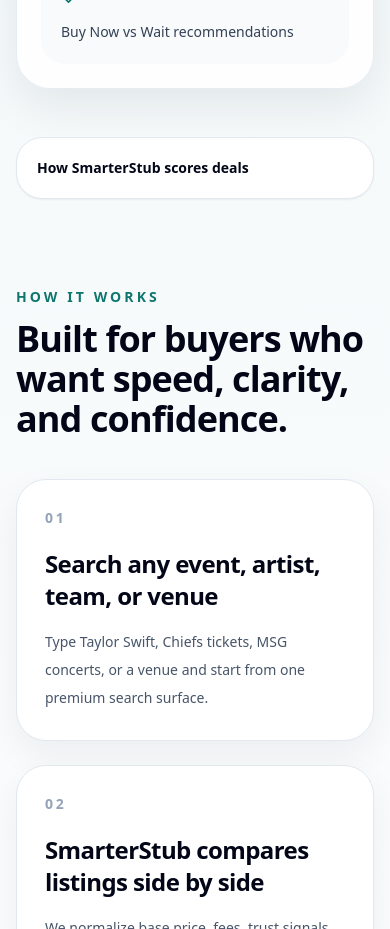
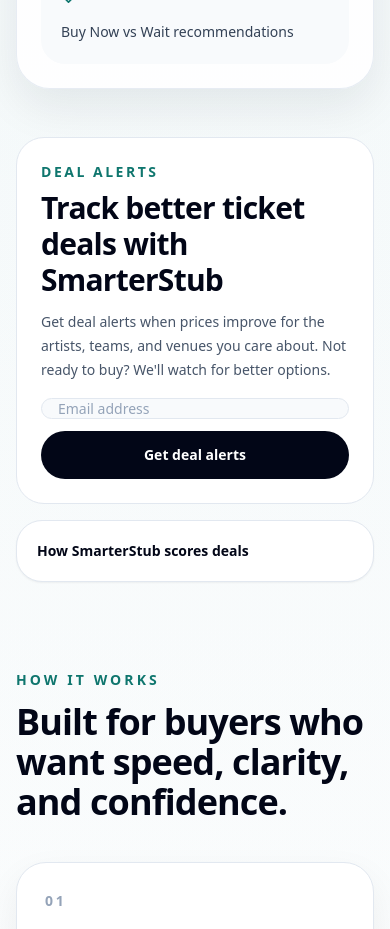
Before and after one commit to tmurguia123-spec/smarterstub-web, a Next.js app: page / in a window 390 px wide. Shown: the part 3460-4389 px from the top of the page. Built offline with nearby package versions, Linux system fonts and the light colour scheme; no server answers.

Commit message:
Add email capture and mobile filter cleanup

```diff
--- /dev/null
+++ b/src/app/api/alerts/route.ts
@@ -0,0 +1,44 @@
+import { NextRequest, NextResponse } from "next/server";
+
+const EMAIL_PATTERN = /^[^\s@]+@[^\s@]+\.[^\s@]+$/;
+const ALERTS_WEBHOOK_URL = process.env.ALERTS_WEBHOOK_URL;
+
+export async function POST(request: NextRequest) {
+  const body = await request.json().catch(() => null);
+  const email = typeof body?.email === "string" ? body.email.trim().toLowerCase() : "";
+  const source = typeof body?.source === "string" ? body.source : "unknown";
+  const eventId = typeof body?.eventId === "string" ? body.eventId : undefined;
+  const eventTitle = typeof body?.eventTitle === "string" ? body.eventTitle : undefined;
+
+  if (!EMAIL_PATTERN.test(email)) {
+    return NextResponse.json({ error: "Invalid email address" }, { status: 400 });
+  }
+
+  const payload = {
+    email,
+    source,
+    eventId,
+    eventTitle,
+    submittedAt: new Date().toISOString()
+  };
+
+  if (ALERTS_WEBHOOK_URL) {
+    const response = await fetch(ALERTS_WEBHOOK_URL, {
+      method: "POST",
+      headers: {
+        "Content-Type": "application/json"
+      },
+      body: JSON.stringify(payload)
+    });
+
+    if (!response.ok) {
+      return NextResponse.json({ error: "Failed to save alert signup" }, { status: 502 });
+    }
+
+    return NextResponse.json({ ok: true, persisted: true });
+  }
+
+  console.info("[SmarterStub][alerts] signup received", payload);
+
+  return NextResponse.json({ ok: true, persisted: false });
+}
--- a/src/app/event/[id]/page.tsx
+++ b/src/app/event/[id]/page.tsx
@@ -13,6 +13,7 @@
 } from "lucide-react";
 import { ScoringExplainer } from "@/components/scoring-explainer";
 import { DevSourceIndicator } from "@/components/dev-source-indicator";
+import { EmailCaptureForm } from "@/components/email-capture-form";
 import { ScorePill } from "@/components/score-pill";
 import {
   getEventComparison,
@@ -126,6 +127,9 @@
               Exact seats and availability are confirmed on Ticketmaster.
             </p>
           ) : null}
+          <p className="mt-2 text-[11px] leading-5 text-slate-500 sm:text-xs">
+            Not ready to buy? Track this event and get notified when better deals appear.
+          </p>
         </div>
       </div>
 
@@ -392,6 +396,17 @@
                 </p>
               </div>
           </div>
+
+          <EmailCaptureForm
+            title="Track this event"
+            description="Track this event and get notified when better deals appear or prices improve. No spam. Just smarter ticket updates."
+            buttonLabel="Notify me about better prices"
+            successMessage="You're on the list for better-price alerts."
+            source="event-page"
+            eventId={event.id}
+            eventTitle={event.title}
+            compact
+          />
         </aside>
       </div>
 
--- a/src/app/page.tsx
+++ b/src/app/page.tsx
@@ -13,6 +13,7 @@
   Wallet
 } from "lucide-react";
 import { EventCard } from "@/components/event-card";
+import { EmailCaptureForm } from "@/components/email-capture-form";
 import { ProviderPills } from "@/components/provider-pill";
 import { ScoringExplainer } from "@/components/scoring-explainer";
 import { ScorePill } from "@/components/score-pill";
@@ -211,6 +212,16 @@
             ))}
           </div>
         </div>
+      </section>
+
+      <section className="mx-auto max-w-7xl px-4 py-2 sm:px-6 lg:px-8">
+        <EmailCaptureForm
+          title="Track better ticket deals with SmarterStub"
+          description="Get deal alerts when prices improve for the artists, teams, and venues you care about. Not ready to buy? We'll watch for better options."
+          buttonLabel="Get deal alerts"
+          successMessage="You're on the list. We'll keep watch for better deals."
+          source="homepage"
+        />
       </section>
 
       <section className="mx-auto max-w-7xl px-4 py-2 sm:px-6 lg:px-8">
--- a/src/app/search/page.tsx
+++ b/src/app/search/page.tsx
@@ -171,16 +171,12 @@
         </div>
 
         <div className="mt-8 grid gap-4">
-          <section className="rounded-[28px] bg-slate-50 p-5">
+          <section className="rounded-[28px] bg-slate-50 p-4 sm:p-5">
             <div className="flex items-center gap-2 text-xs font-semibold uppercase tracking-[0.18em] text-slate-400">
               <SlidersHorizontal className="h-4 w-4" />
-              Safe Filter Mode
+              Filters
             </div>
-            <p className="mt-3 text-sm leading-6 text-slate-600">
-              Filters now use direct links instead of native dropdowns to avoid the remaining
-              production crash tied to dropdown interaction on this page.
-            </p>
-            <div className="mt-4 grid gap-4 md:grid-cols-2 xl:grid-cols-4">
+            <div className="mt-3 grid gap-4 md:grid-cols-2 xl:grid-cols-4">
               <div className="grid gap-2 text-sm text-slate-600">
                 <span className="font-medium text-slate-700">Sort</span>
                 <div className="flex flex-wrap gap-2">
--- /dev/null
+++ b/src/components/email-capture-form.tsx
@@ -0,0 +1,115 @@
+"use client";
+
+import { FormEvent, useState } from "react";
+
+interface EmailCaptureFormProps {
+  title: string;
+  description: string;
+  buttonLabel?: string;
+  successMessage?: string;
+  source: "homepage" | "event-page" | "search-no-results";
+  eventId?: string;
+  eventTitle?: string;
+  compact?: boolean;
+}
+
+const EMAIL_PATTERN = /^[^\s@]+@[^\s@]+\.[^\s@]+$/;
+
+export function EmailCaptureForm({
+  title,
+  description,
+  buttonLabel = "Get alerts",
+  successMessage = "You're signed up for updates.",
+  source,
+  eventId,
+  eventTitle,
+  compact = false
+}: EmailCaptureFormProps) {
+  const [email, setEmail] = useState("");
+  const [error, setError] = useState("");
+  const [isSubmitting, setIsSubmitting] = useState(false);
+  const [isSuccess, setIsSuccess] = useState(false);
+
+  async function handleSubmit(event: FormEvent<HTMLFormElement>) {
+    event.preventDefault();
+
+    const normalizedEmail = email.trim().toLowerCase();
+
+    if (!EMAIL_PATTERN.test(normalizedEmail)) {
+      setError("Enter a valid email address.");
+      return;
+    }
+
+    setError("");
+    setIsSubmitting(true);
+
+    try {
+      const response = await fetch("/api/alerts", {
+        method: "POST",
+        headers: {
+          "Content-Type": "application/json"
+        },
+        body: JSON.stringify({
+          email: normalizedEmail,
+          source,
+          eventId,
+          eventTitle
+        })
+      });
+
+      if (!response.ok) {
+        throw new Error("Request failed");
+      }
+
+      setIsSuccess(true);
+      setEmail("");
+    } catch {
+      setError("Unable to save your email right now.");
+    } finally {
+      setIsSubmitting(false);
+    }
+  }
+
+  return (
+    <div className={`rounded-[28px] border border-slate-200 bg-white ${compact ? "p-5" : "p-6 sm:p-7"}`}>
+      <div className="text-sm font-semibold uppercase tracking-[0.18em] text-teal-700">Deal alerts</div>
+      <h3 className={`mt-2 font-semibold tracking-tight text-slate-950 ${compact ? "text-2xl" : "text-3xl"}`}>
+        {title}
+      </h3>
+      <p className={`mt-3 text-sm leading-6 text-slate-600 ${compact ? "max-w-lg" : "max-w-2xl"}`}>
+        {description}
+      </p>
+
+      {isSuccess ? (
+        <div className="mt-4 rounded-2xl bg-emerald-50 px-4 py-3 text-sm font-medium text-emerald-700">
+          {successMessage}
+        </div>
+      ) : (
+        <form className="mt-4 flex flex-col gap-3 sm:flex-row" onSubmit={handleSubmit} noValidate>
+          <label className="sr-only" htmlFor={`${source}-email`}>
+            Email address
+          </label>
+          <input
+            id={`${source}-email`}
+            type="email"
+            inputMode="email"
+            autoComplete="email"
+            placeholder="Email address"
+            value={email}
+            onChange={(event) => setEmail(event.target.value)}
+            className="h-12 flex-1 rounded-2xl border border-slate-200 bg-slate-50 px-4 text-sm text-slate-950 outline-none placeholder:text-slate-400"
+          />
+          <button
+            type="submit"
+            disabled={isSubmitting}
+            className="inline-flex h-12 items-center justify-center rounded-full bg-slate-950 px-5 text-sm font-semibold text-white disabled:cursor-not-allowed disabled:opacity-80"
+          >
+            {isSubmitting ? "Saving..." : buttonLabel}
+          </button>
+        </form>
+      )}
+
+      {error ? <div className="mt-3 text-sm text-rose-600">{error}</div> : null}
+    </div>
+  );
+}
```
Lines whose indentation alone changed are shown as unchanged.
